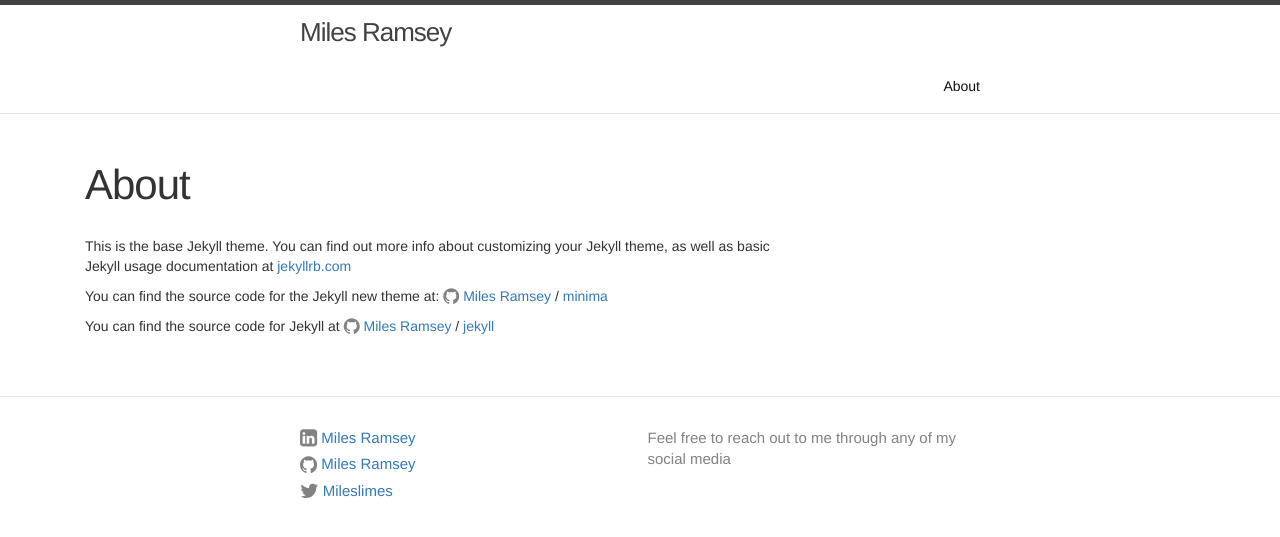
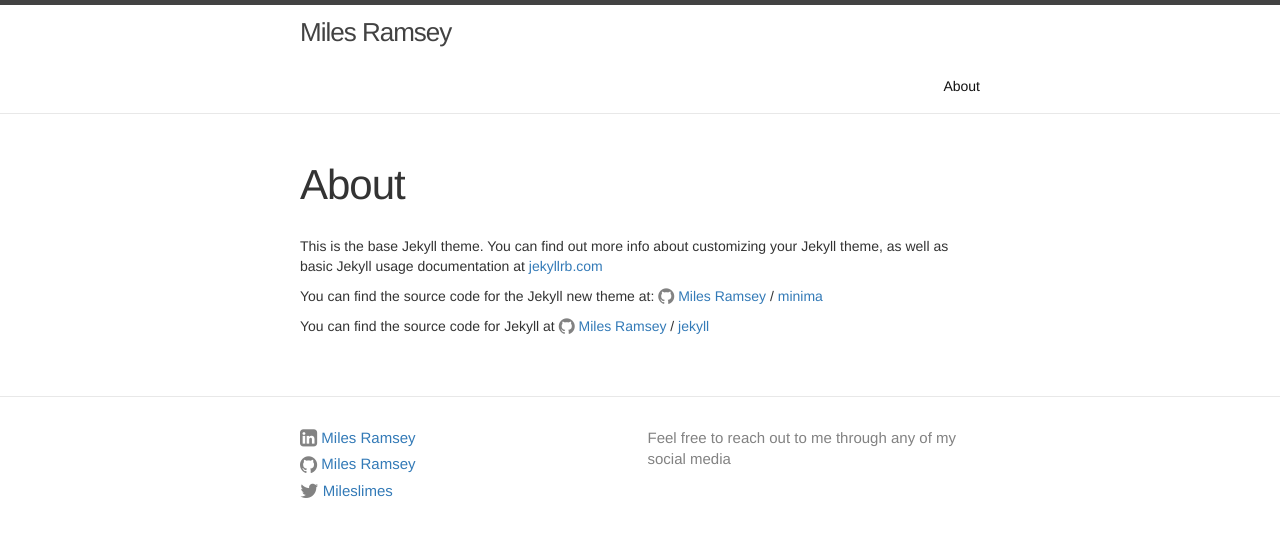
Before and after one commit to MilesRamsey/milesramsey.github.io, a Jekyll site: the page built from about.md, in a window 1280 px wide. Shown: the top 537 px of the page. Built offline with Jekyll 4.4.1, drawn with Linux system fonts in a browser that asks for light colours.

Commit message:
Update default.html

```diff
--- a/_layouts/default.html
+++ b/_layouts/default.html
@@ -8,7 +8,7 @@
     {% include header.html %}
 
     <main class="page-content container" aria-label="Content">
-      <div class="wrapper col-md-10">
+      <div class="wrapper">
         {{ content }}
       </div>
     </main>
```
